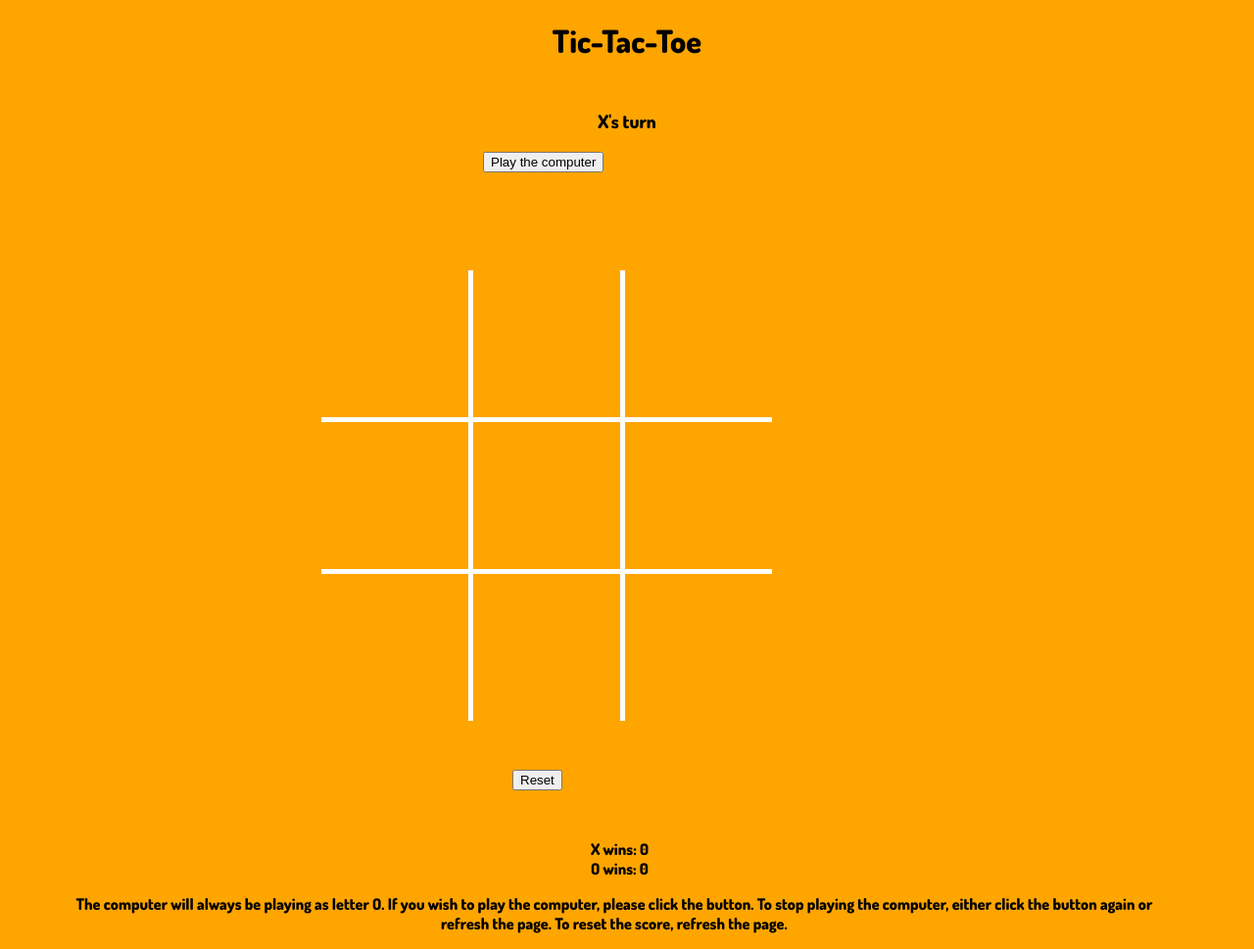
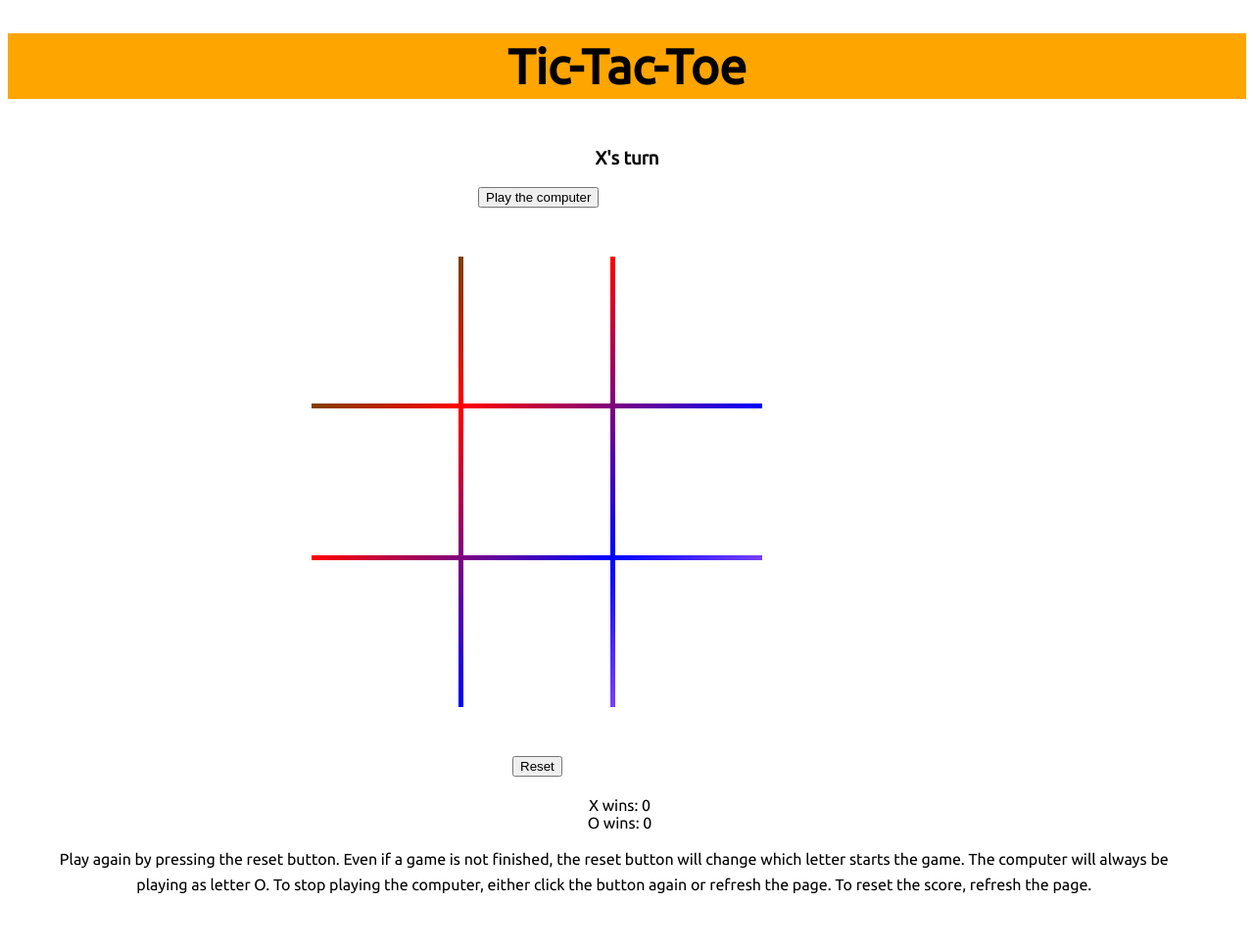
Before and after one commit to SEI-R-2-22/u1_hw_tic_tac_toe, a plain HTML site: page index.html in a window 1280 px wide. Shown: the whole page at 98% size. After the commit the page ends 932 px from the top, so only its background shows below. Drawn offline with Linux system fonts and the light colour scheme.

Commit message:
Added style

```diff
--- a/css/style.css
+++ b/css/style.css
@@ -1,6 +1,6 @@
 body {
-  font-family: 'Dosis', sans-serif;
-  background-color: orange;
+  font-family: 'Ubuntu', sans-serif;
+  background-color: white;
 }
 
 #board {
@@ -9,16 +9,18 @@ body {
   flex-wrap: wrap;
   justify-content: center;
   align-items: center;
+  background-image: linear-gradient(to bottom right, green, red, blue, violet);
 
-  margin-top: 100px;
-  margin-left: 320px;
-  background-color: white;
+  margin-top: 50px;
+  margin-left: 310px;
 }
 
 .square {
-  background-color: orange;
   font-size: 130px;
   text-align: center;
+  background-color: white;
+  font-family: 'Dosis', sans-serif;
+  color: orange;
 }
 
 #reset {
@@ -33,20 +35,27 @@ h3 {
 
 h1 {
   text-align: center;
+  font-size: 50px;
 }
 
 #score {
   text-align: center;
-  margin-top: 50px;
   margin-right: 15px;
+  margin-top: 20px;
 }
 
 button {
-  margin-left: 485px;
+  margin-left: 480px;
 }
 
 p {
   text-align: center;
   width: 90%;
   margin-left: 50px;
+  line-height: 1.6;
 }
+
+h1 {
+  background-color: orange;
+  padding: 5px 0 5px 0;
+}
--- a/index.html
+++ b/index.html
@@ -5,7 +5,7 @@
   <meta name="viewport" content="width=device-width, initial-scale=1">
   <link rel="preconnect" href="https://fonts.googleapis.com">
   <link rel="preconnect" href="https://fonts.gstatic.com" crossorigin>
-  <link href="https://fonts.googleapis.com/css2?family=Dosis:wght@800&display=swap" rel="stylesheet">
+  <link href="https://fonts.googleapis.com/css2?family=Dosis:wght@800&family=Ubuntu&display=swap" rel="stylesheet">
   <title>Tic-Tac-Toe</title>
   <link rel="stylesheet" type="text/css" href="css/style.css">
 </head>
@@ -32,7 +32,7 @@
   X wins: 0 <br /> O wins: 0
 </div>
 
-<p>The computer will always be playing as letter O. If you wish to play the computer, please click the button. To stop playing the computer, either click the button again or refresh the page.
+<p>Play again by pressing the reset button. Even if a game is not finished, the reset button will change which letter starts the game. The computer will always be playing as letter O. To stop playing the computer, either click the button again or refresh the page.
   To reset the score, refresh the page.
 </p>
 
```
